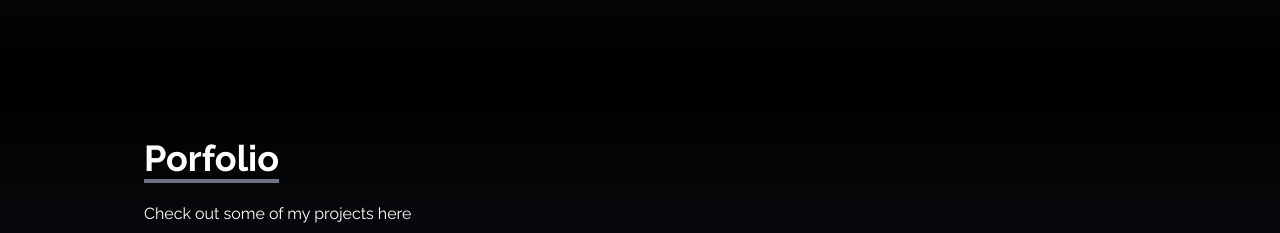
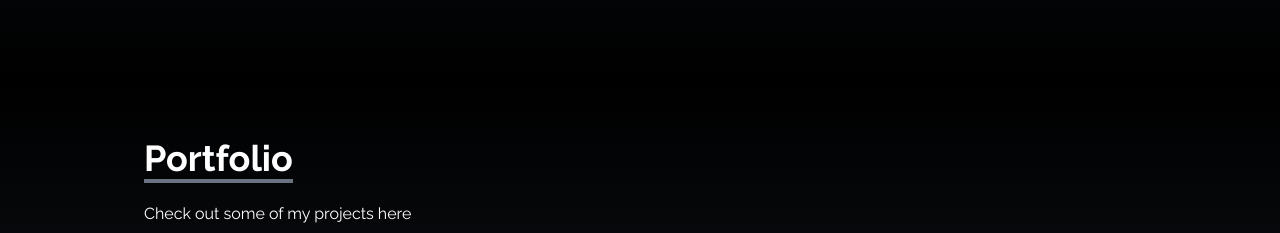
Before and after one commit to Inmzry/react-myPortfolio, a React (Create React App) app: page / in a window 1280 px wide. Shown: the part 1520-1753 px from the top of the page. Built offline with nearby package versions, Linux system fonts and the light colour scheme.

Commit message:
minor changes

```diff
--- a/src/components/Portfolio.jsx
+++ b/src/components/Portfolio.jsx
@@ -33,7 +33,7 @@
     <div name='portfolio' className='bg-gradient-to-b from-black to-gray-800 w-full text-white md:h-screen'>
         <div className='max-w-screen-lg p-4 mx-auto flex flex-col justify-center w-full h-full'>
             <div className='pb-8'>
-                <p className='text-4xl font-bold inline border-b-4 border-gray-500'>Porfolio</p>
+                <p className='text-4xl font-bold inline border-b-4 border-gray-500'>Portfolio</p>
                 <p className='py-6'>Check out some of my projects here</p>
             </div>
             <div className='grid sm:grid-cols-2 md:grid-cols-3 gap-8 px-12 sm:px-0'>
```
